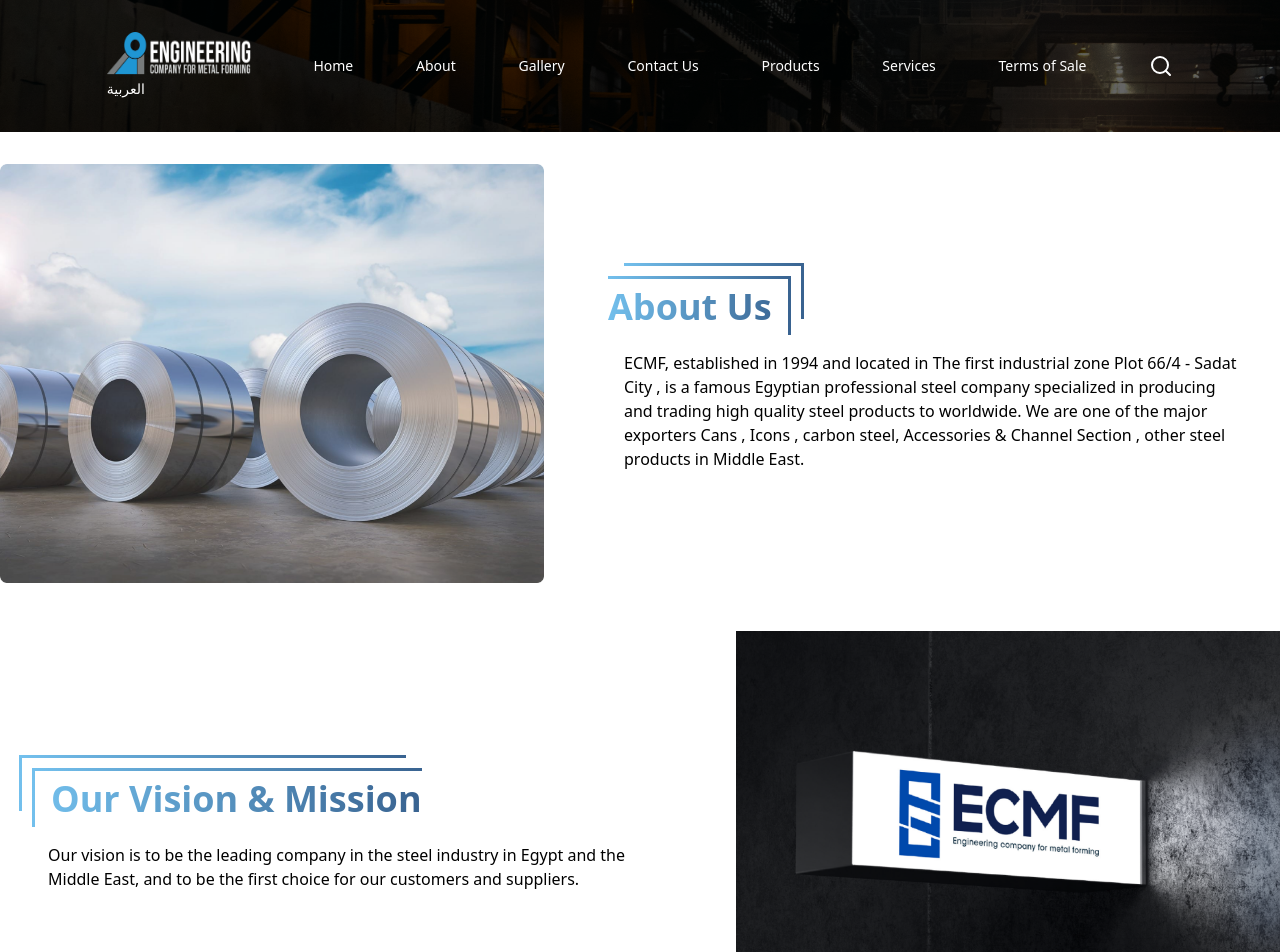
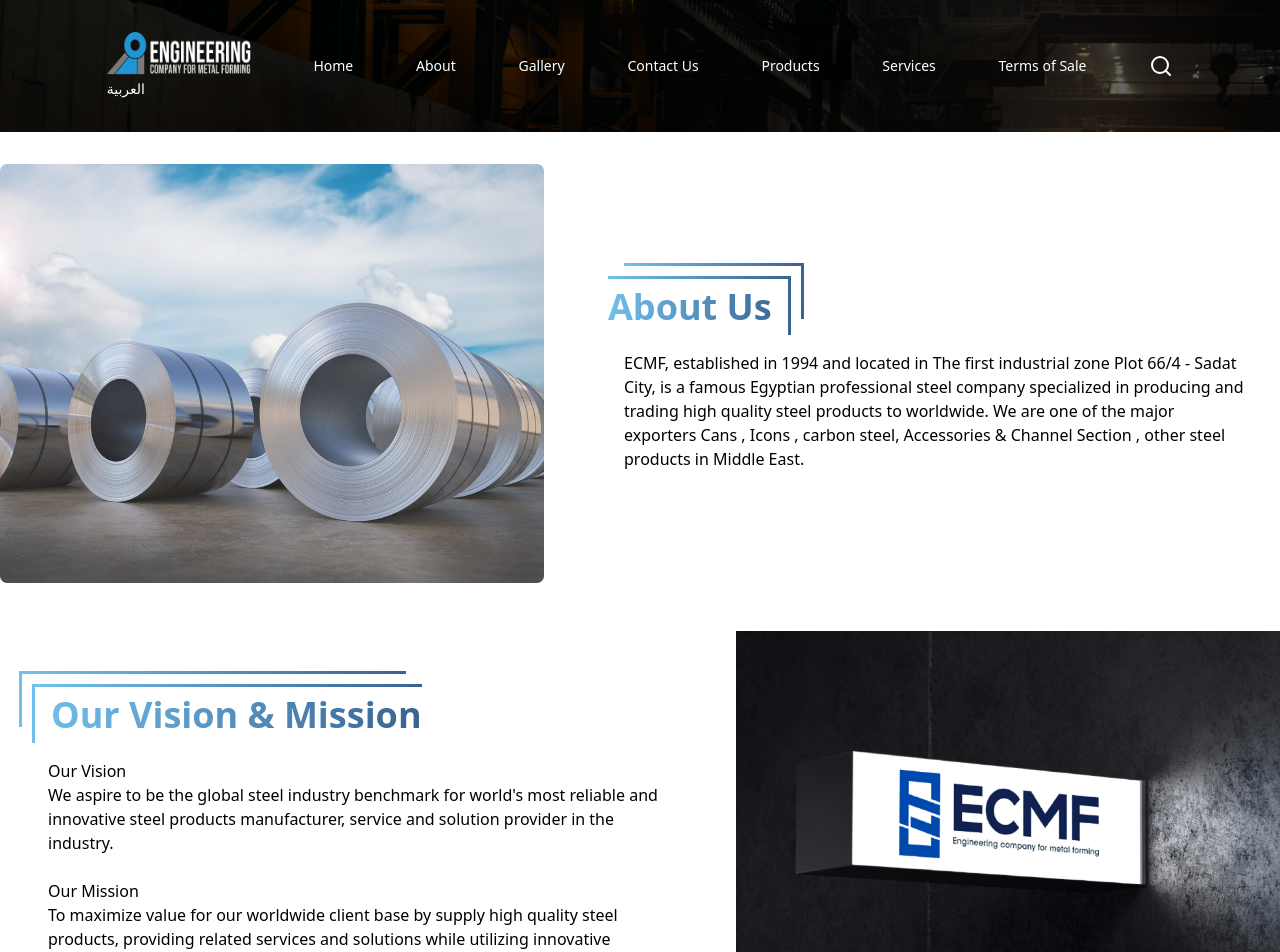
Before and after one commit to HamedOsama/ecmf, a Next.js app: page /en/about in a window 1280 px wide. Shown: the top 952 px of the page. Built offline with nearby package versions, Linux system fonts and the light colour scheme.

Commit message:
make about page multilang

```diff
--- a/messages/ar.json
+++ b/messages/ar.json
@@ -46,6 +46,7 @@
     "submit" : "ارسال"
   },
   "aboutUs" : {
+    "subtitle" : "لماذا الشركة الهندسية لتشكيل المعادن ؟",
     "aboutUs" : "عنا",
     "aboutUsDescription" : "الشركة الهندسية لتشكيل المعادن هي مؤسسة بارزة في مصر متخصصة في تشكيل أنواع مختلفة من الألواح المعدنية حيث أننا نقوم بتصنيع وتشكيل الألواح المعدنية باستخدام أحدث خطوط الإنتاج. تلبي منتجاتنا المواصفات القياسية العالمية (الأوروبية والأمريكية)، مما يجعلنا خيارًا موثوقًا به للعملاء الباحثين عن حلول عالية الجودة.",
     "ourVision" : "رؤية الشركة ",
--- a/messages/en.json
+++ b/messages/en.json
@@ -46,6 +46,7 @@
     "submit" : "Send"
   },
   "aboutUs" : {
+    "subtitle" : "Why Choose ECMF ?",
     "aboutUs" : "About Us",
     "aboutUsDescription" : "ECMF, established in 1994 and located in The first industrial zone Plot 66/4 - Sadat City, is a famous Egyptian professional steel company specialized in producing and trading high quality steel products to worldwide. We are one of the major exporters Cans , Icons , carbon steel, Accessories & Channel Section , other steel products in Middle East.",
     "ourVision" : "Our Vision & Mission",
--- a/src/app/[locale]/about/page.tsx
+++ b/src/app/[locale]/about/page.tsx
@@ -41,12 +41,11 @@ const page: FC<pageProps> = ({ }) => {
         <div className="sm:w-1/2 sm:mx-8 ">
           <div className="flex items-start">
             <Title variant='doubleBorder' borderDirection='right' className='pl-0'>
-              About Us
+              {t('aboutUs')}
             </Title>
           </div>
           <p className='mt-4 ltr:pl-4 rtl:pl-4 sm:p-0'>
-            ECMF, established in 1994 and located in The first industrial zone Plot 66/4 - Sadat City
-            , is a famous Egyptian professional steel company specialized in producing and trading high quality steel products to worldwide. We are one of the major exporters Cans , Icons , carbon steel, Accessories & Channel Section , other steel products in Middle East.
+            {t('aboutUsDescription')}
           </p>
         </div>
 
@@ -55,11 +54,11 @@ const page: FC<pageProps> = ({ }) => {
         <div className="sm:w-1/2 sm:mx-8">
           <div className="flex items-start">
             <Title variant='doubleBorder' borderDirection='left' className='pr-0'>
-              Our Vision & Mission
+              {t('ourVision')}
             </Title>
           </div>
           <p className='mt-4 ltr:pl-4 rtl:pl-4 sm:p-0'>
-            {parse(`Our vision is to be the leading company in the steel industry in Egypt and the Middle East, and to be the first choice for our customers and suppliers.`)}
+            {parse(t('ourVisionDescription').replaceAll('\n', '<br>'))}
           </p>
         </div>
         <div className="relative flex-1">
@@ -74,7 +73,7 @@ const page: FC<pageProps> = ({ }) => {
       </div>
       <div className="py-8 sm:py-16">
         <Title variant='default' className='text-center'>
-          Why Choose ECMF ?
+          {t('subtitle')}
         </Title>
       </div>
       <div className="container">
```
